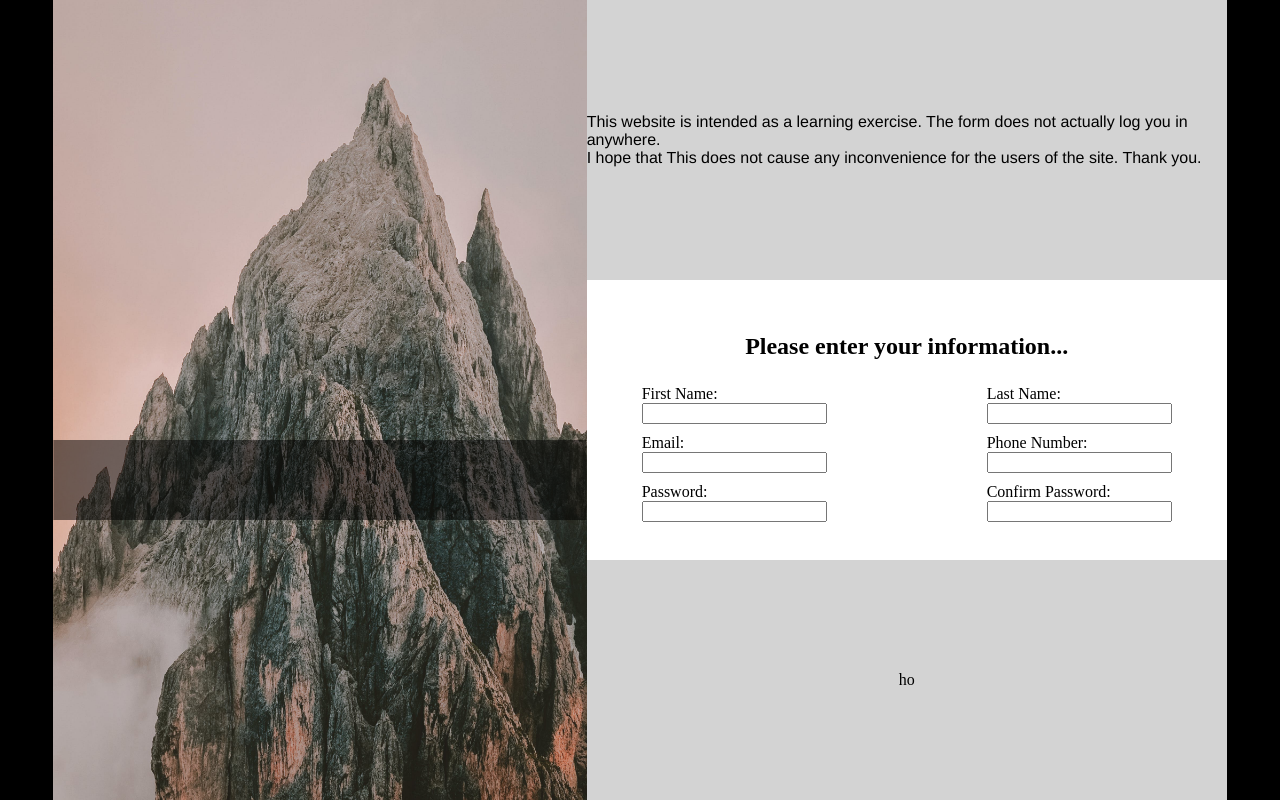
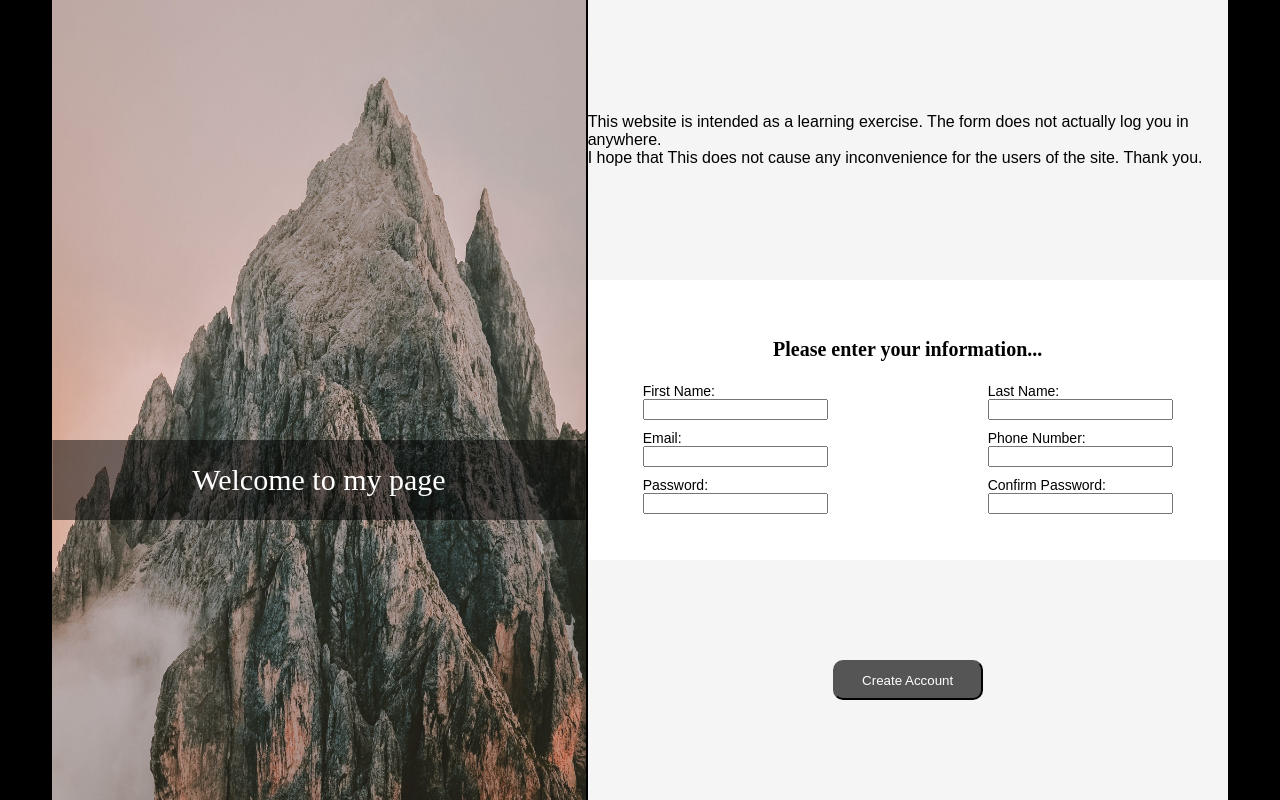
Before and after one commit to zkoci132/loginPage, a plain HTML site: page index.html in a window 1280 px wide. Drawn offline with Linux system fonts and the light colour scheme; a web font is replaced by a local one.

Commit message:
added additional styling and submit button

```diff
--- a/index.html
+++ b/index.html
@@ -15,6 +15,9 @@
         <div class="image">
             <img src="pexels-eberhard-grossgasteiger-1366909.jpg">
             <div class="logo">
+                <p class="logoText">
+                    Welcome to my page
+                </p>
 
             </div>
         </div>
@@ -27,7 +30,7 @@
             </div>
             <div class="form">
                 <h2>Please enter your information...</h2>
-                <form action="/formHandler" method="post">
+                <form action="/formHandler" method="post" id="form1">
                     <div class="row1">
                         <div class="firstName">
                             <label for="firstName">First Name:</label>
@@ -74,7 +77,7 @@
                 </form>
             </div>
             <div class="footer">
-                ho
+                <button type="submit" class="submitButton" form="form1">Create Account</button>
             </div>
 
         </div>
--- a/style.css
+++ b/style.css
@@ -4,6 +4,21 @@ html{
 
 body{
     margin: 0;
+}
+
+p,.row1,.row2,.row3,.submitButton{
+    font-family: Arial, Helvetica, sans-serif;
+}
+
+h2{
+    font-size: 20px;
+}
+
+
+
+@font-face {
+    font-family: skyrim;
+    src: url(Balgruf-JRye7.ttf);
 }
 
 .pageContainer{
@@ -22,6 +37,7 @@ body{
     flex-direction: column;
     height: var(--overallHeight);
     width: var(--signUp-width);
+    border-left: 2px solid black;
 }
 
 
@@ -35,13 +51,25 @@ body{
 
 .logo{
     position: absolute;
-    background-color: black;
+    background-color: rgba(0,0,0, 0.5);
     height: 10vh;
     width: 100%;
     top: 60%;
     left: 50%;
     transform: translate(-50%, -50%);
-    opacity: 50%;
+    display: flex;
+    justify-content: center;
+    align-items: center;
+
+
+}
+
+.logoText{
+    text-align: center;
+    font-family: skyrim;
+    color: white;
+    font-size: 30px;
+    opacity: 100%;
 }
 
 .header,.footer{
@@ -51,7 +79,8 @@ body{
     flex-direction: column;
     align-items: center;
     justify-content: center;
-    background-color: lightgray;
+    background-color: #f5f5f5
+    ;
 }
 
 .footer{
@@ -80,6 +109,10 @@ body{
     flex-direction: column;
     align-items: center;
     justify-content: center;
+    box-sizing: border-box;
+    box-shadow: 20px 20px;
+
+
 
 }
 
@@ -87,8 +120,18 @@ body{
     gap: 160px;
     display: flex;
     padding: 5px;
+    font-size: 14px;
 }
 
 .firstName label,.lastName label,.email label,.phone label,.password label,.confirmPassword label{
     display: block;
 }
+
+.submitButton{
+    height: 40px;
+    width: 150px;
+    border-radius: 10px;
+    padding: 10px;
+    background-color: #555555;
+    color: white;
+}
```
